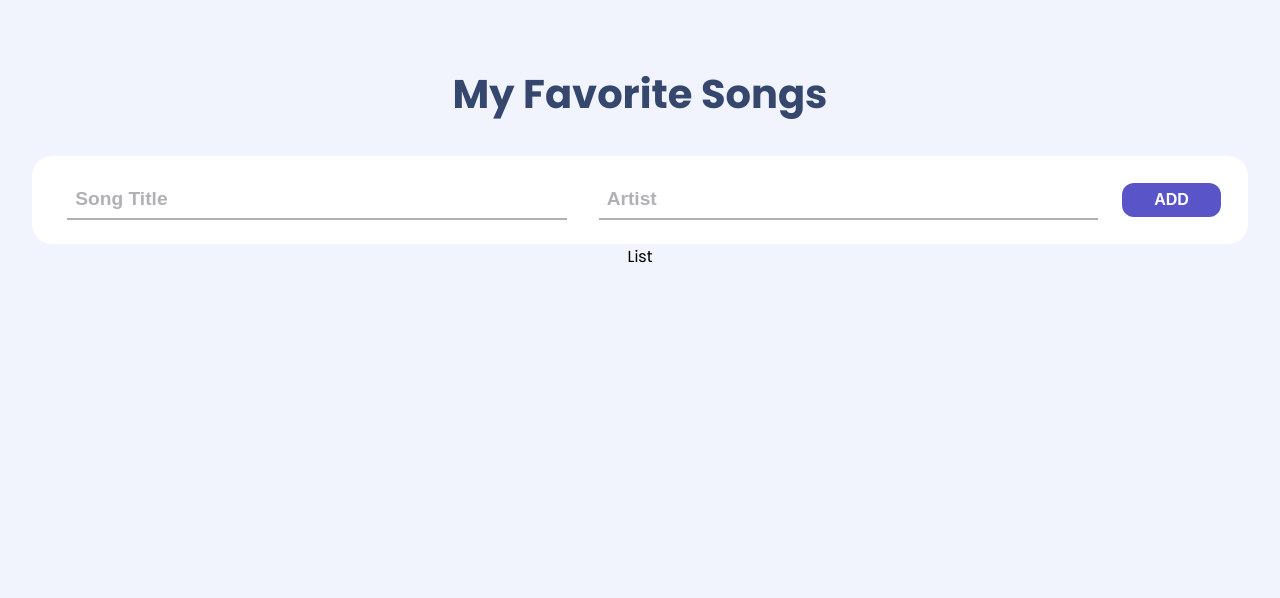
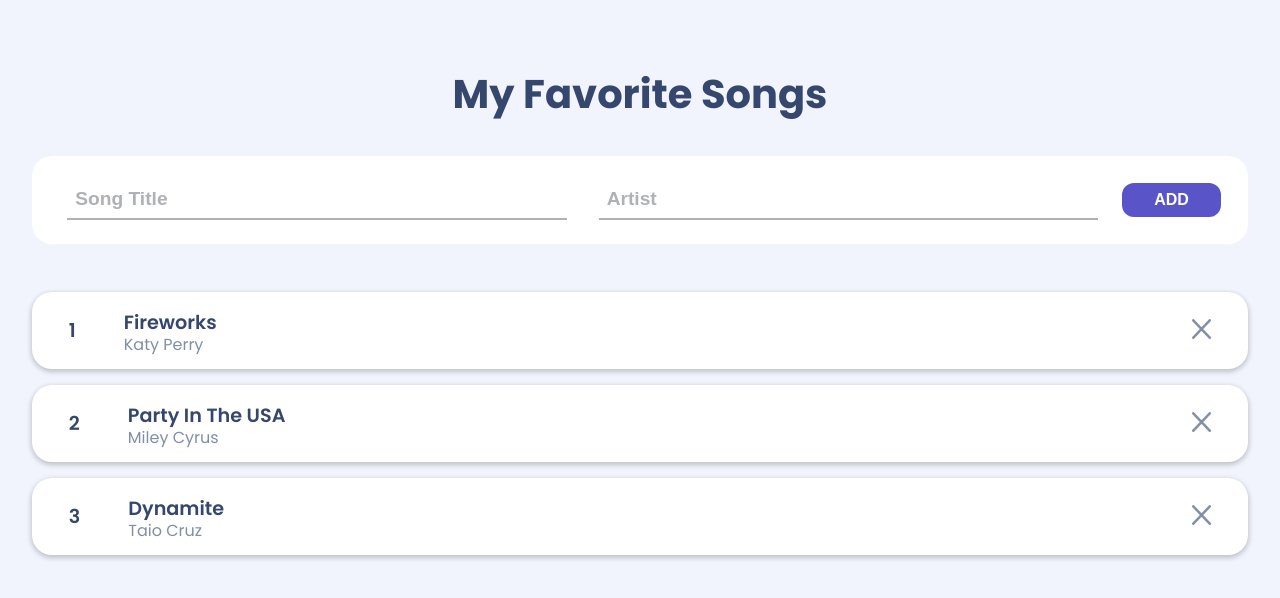
Before and after one commit to lauracastrovenegas/ui-design-react-app, a React (Create React App) app: page / in a window 1280 px wide. Shown: the top 598 px of the page. Built offline with nearby package versions, Linux system fonts and the light colour scheme.

Commit message:
Added styling for list

```diff
--- a/src/App.css
+++ b/src/App.css
@@ -10,6 +10,48 @@
   color: #36476D;
 }
 
+/* Styling for list component */
+.List {
+  margin-top: 3rem;
+}
+
+.list-item {
+  display: flex;
+  flex-direction: row;
+  background-color: #FFFFFF;
+  padding: 1rem 1.3rem;
+  border-radius: 20px;
+  text-align: left;
+  margin: 1rem 0rem;
+  box-shadow: 0 2px 5px 1px rgba(0,0,0,0.2);
+}
+
+.item-primary-text {
+  color: #36476D;
+  font-size: 1.2rem;
+  font-weight: 600;
+}
+
+.item-secondary-text {
+  color: #828EA6;
+  font-size: 1rem;
+  line-height: 1rem;
+}
+
+.item-number {
+  margin: auto 3rem auto 1rem;
+}
+
+.item-delete {
+  margin: auto 1rem auto auto;
+  width: 1.2rem;
+}
+
+img {
+  width: 100%;
+}
+
+/* Styling for form input component */
 .Form {
   display: flex;
   flex-direction: row;
--- a/src/List.js
+++ b/src/List.js
@@ -1,11 +1,27 @@
 import './App.css';
+import close from './close.png'
 
 function List() {
   return (
     <div className="List">
-      <div>List</div>
+      <ListItem index={1} songTitle="Fireworks" artistName="Katy Perry"></ListItem>
+      <ListItem index={2} songTitle="Party In The USA" artistName="Miley Cyrus"></ListItem>
+      <ListItem index={3} songTitle="Dynamite" artistName="Taio Cruz"></ListItem>
     </div>
   );
 }
 
 export default List;
+
+function ListItem({index, songTitle, artistName}) {
+  return (
+    <div className="list-item">
+      <div className='item-primary-text item-number'>{index}</div>
+      <div>
+        <div className='item-primary-text'>{songTitle}</div>
+        <div className='item-secondary-text'>{artistName}</div>
+      </div>
+      <div className='item-delete item-secondary-text'><img src={close}/></div>
+    </div>
+  );
+}
```
